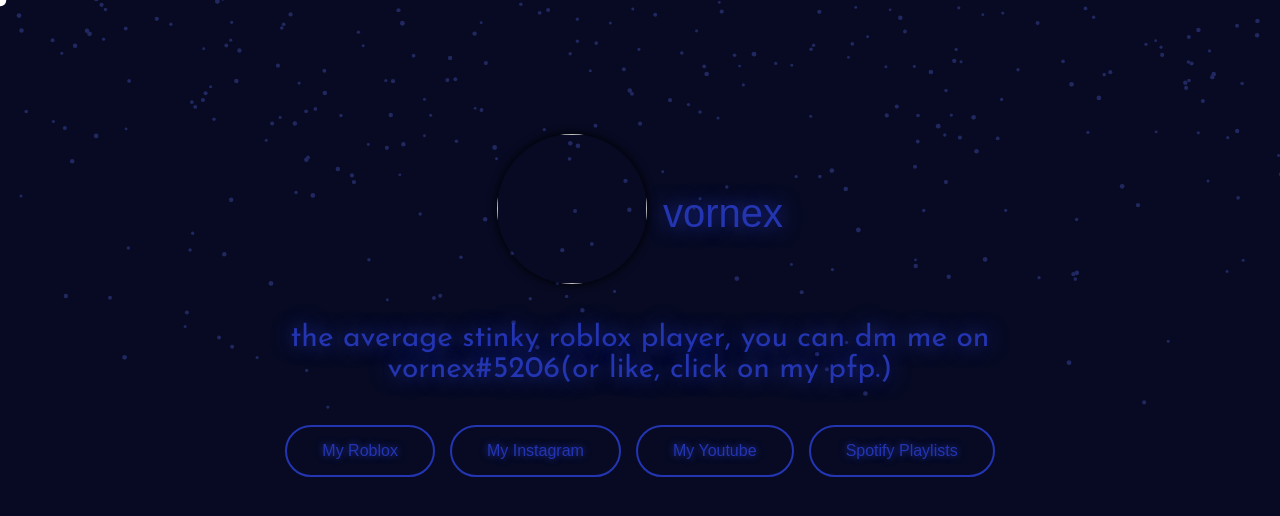
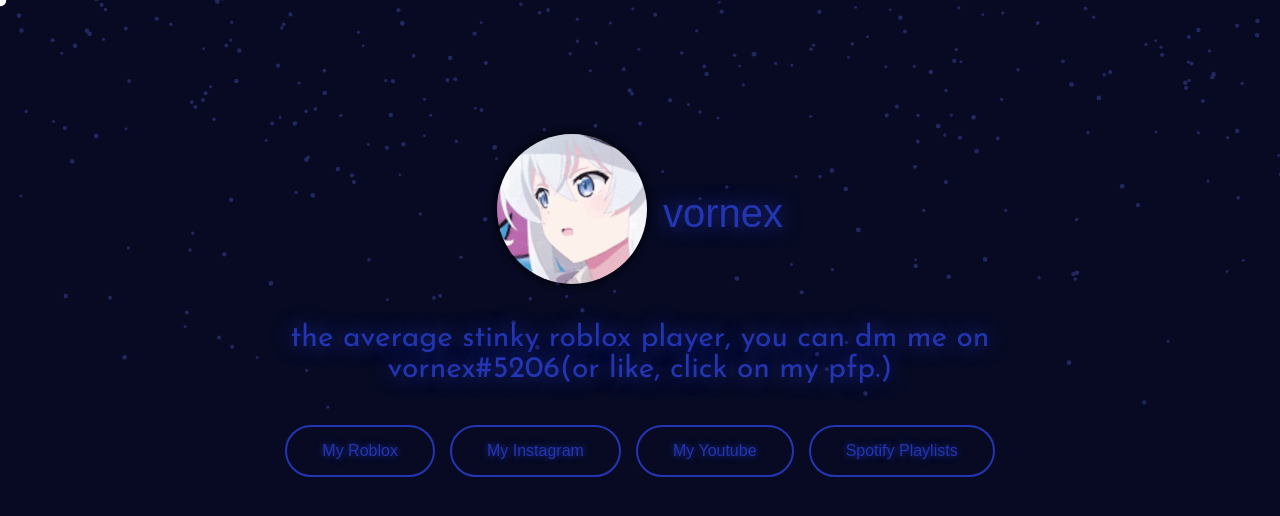
Before and after one commit to vornex-gh/socials, a plain HTML site: page index.html in a window 1280 px wide. Drawn offline with Linux system fonts and the light colour scheme.

Commit message:
Update index.html

```diff
--- a/index.html
+++ b/index.html
@@ -10,11 +10,11 @@
 <meta property="og:title" content="vornex">
 <meta property="og:type" content="website">
 <meta property="og:description" content="A place to my social media and stuff, you know">
-<meta property="og:image" content="media/1544-epic-egirl-typa-edit.gif">
+<meta property="og:image" content="media/7489-elaina.gif">
 <meta property="og:url" content="index.html">
 <meta name="description" content="">
 <meta name="viewport" content="width=device-width, initial-scale=1">
-<link rel="icon" href="media/1544-epic-egirl-typa-edit.gif" type="image/icon">
+<link rel="icon" href="media/7489-elaina.gif" type="image/icon">
 <link href="resources/main/style.css" rel="stylesheet" type="text/css">
 <link rel="preconnect" href="https://fonts.googleapis.com/">
 <link rel="preconnect" href="https://fonts.gstatic.com/" crossorigin>
@@ -31,7 +31,7 @@
 <div class="main">
 <div class="icon">
 <a href="https://discord.com/users/704002391464214548">
-<img class="img" src="media/1544-epic-egirl-typa-edit.gif" width="150" height="150">
+<img class="img" src="media/7489-elaina.gif" width="150" height="150">
 </img>
 </a>
 <b>・</b>
```
